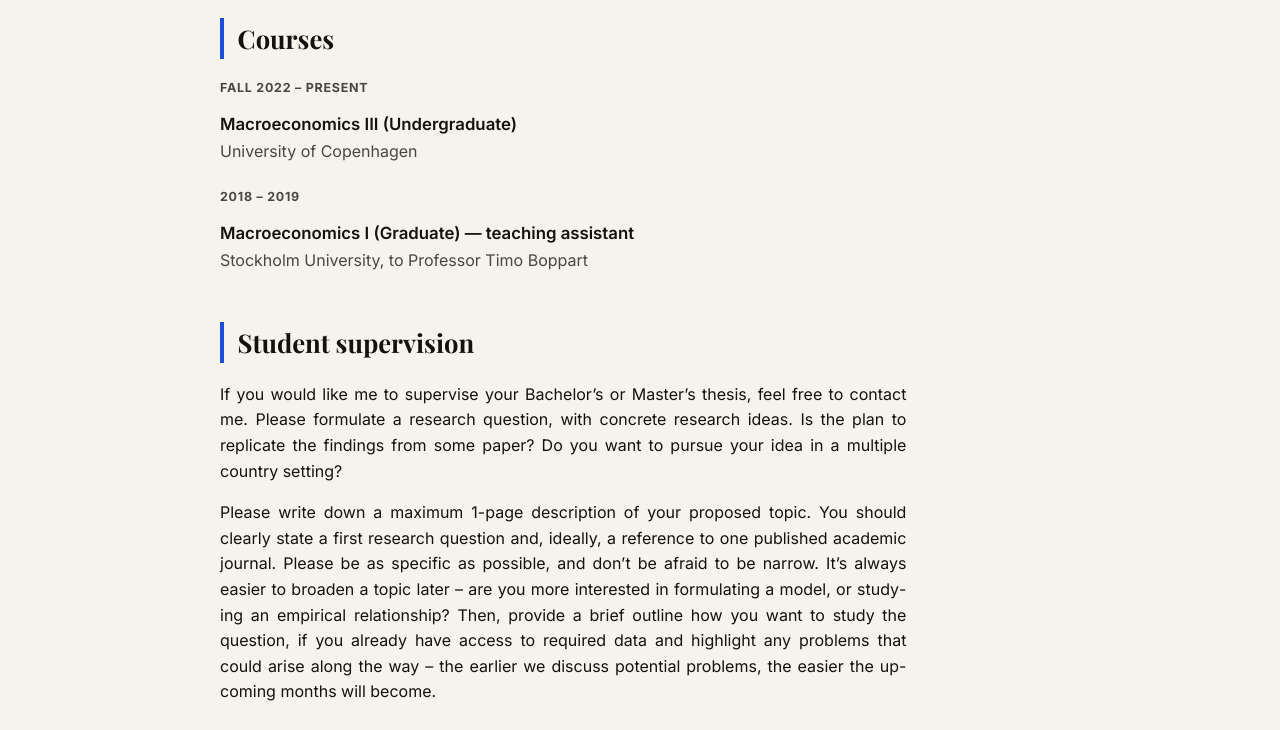
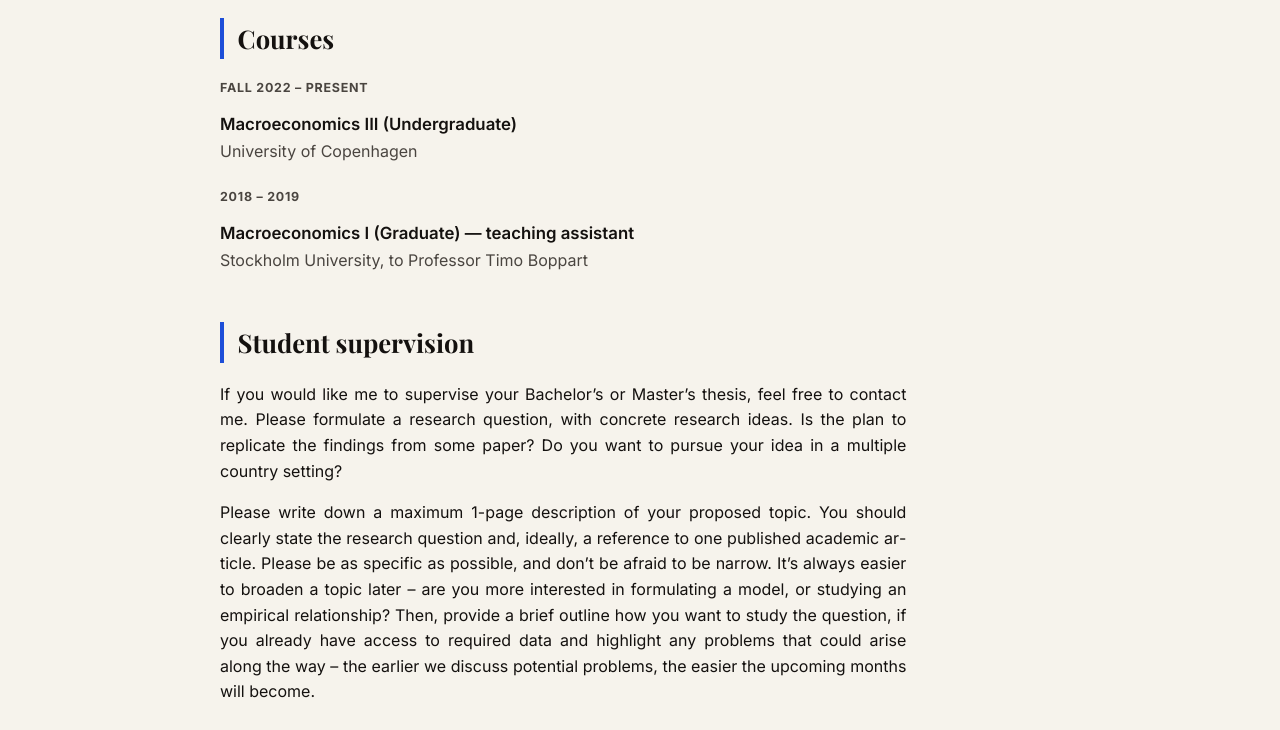
Before and after one commit to jvkramer/jvkramer.github.io, a plain HTML site: page teaching.html in a window 1280 px wide. Shown: the part 222-952 px from the top of the page. Drawn offline with nearby package versions, Linux system fonts and the light colour scheme.

Commit message:
Update teaching.html

```diff
--- a/teaching.html
+++ b/teaching.html
@@ -50,8 +50,8 @@
         setting?
       </p>
       <p style="max-width:68ch;margin:0;text-align:justify;hyphens:auto;-webkit-hyphens:auto;">
-        Please write down a maximum 1-page description of your proposed topic. You should clearly state
-        a first research question and, ideally, a reference to one published academic journal. Please be
+        Please write down a maximum 1-page description of your proposed topic. You should clearly state the
+	research question and, ideally, a reference to one published academic article. Please be
         as specific as possible, and don&rsquo;t be afraid to be narrow. It&rsquo;s always easier to
         broaden a topic later &ndash; are you more interested in formulating a model, or studying an
         empirical relationship? Then, provide a brief outline how you want to study the question, if you
```
